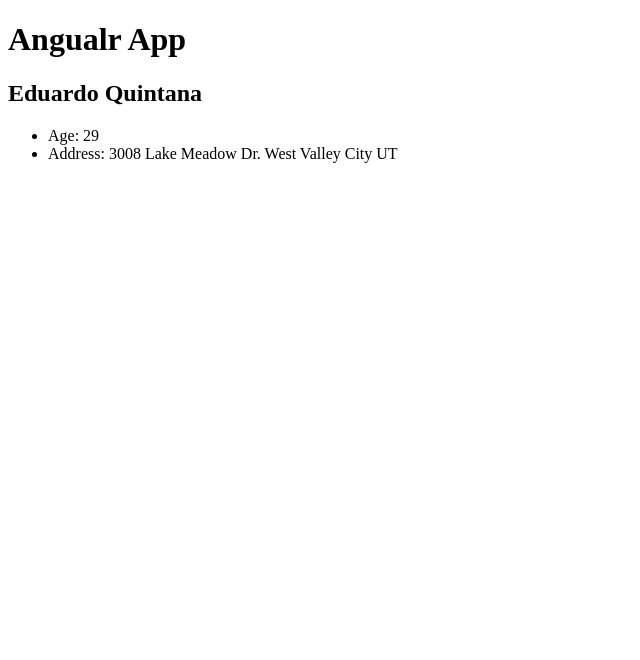
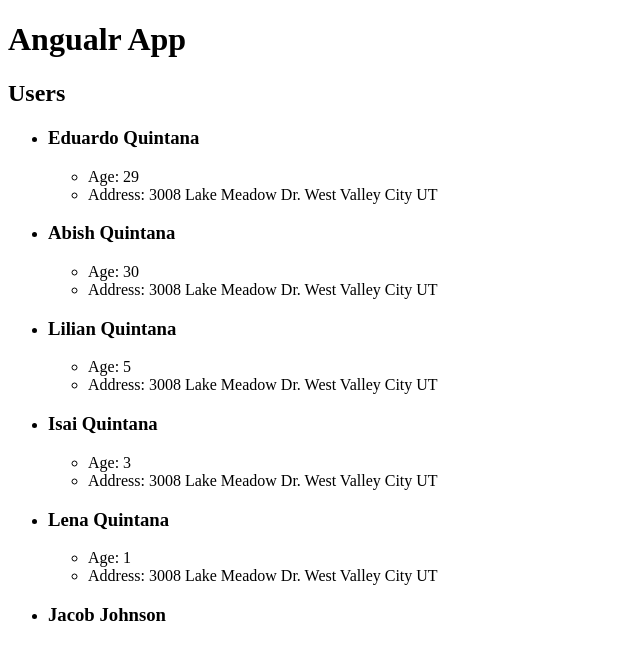
Before and after one commit to Equintana89/Coding-Projects, an Angular app in the folder angularapp/: page / in a window 1280 px wide. Shown: the top 660 px of the page, without its empty margins (0-640 px from the left). Built offline with nearby package versions, Linux system fonts and the light colour scheme.

Commit message:
Course continued

```diff
--- a/angularapp/src/app/app.component.html
+++ b/angularapp/src/app/app.component.html
@@ -1,2 +1,2 @@
 <h1>Angualr App</h1>
-<app-user></app-user>
+<app-users></app-users>
--- a/angularapp/src/app/app.module.ts
+++ b/angularapp/src/app/app.module.ts
@@ -3,11 +3,13 @@
 
 import { AppComponent } from './app.component';
 import { UserComponent } from './components/user/user.component';
+import { UsersComponent } from './components/users/users.component';
 
 @NgModule({
   declarations: [
     AppComponent,
-    UserComponent
+    UserComponent,
+    UsersComponent
   ],
   imports: [
     BrowserModule
--- a/angularapp/src/app/components/user/user.component.ts
+++ b/angularapp/src/app/components/user/user.component.ts
@@ -1,4 +1,4 @@
-import { Component } from '@angular/core';
+import { Component, OnInit } from '@angular/core';
 import { User } from '../../models/User';
 
 @Component({
@@ -9,12 +9,16 @@
 
 
 
-export class UserComponent {
+export class UserComponent implements OnInit {
       //Properties
       user: User;
 
       //Methods
       constructor() {
+
+      }
+
+      ngOnInit() {
             this.user = {
                   firstName: 'Eduardo',
                   lastName: 'Quintana',
@@ -23,7 +27,6 @@
                         street: '3008 Lake Meadow Dr.',
                         city: 'West Valley City',
                         state: "UT"
-
                    }
             }
       }
--- /dev/null
+++ b/angularapp/src/app/components/users/users.component.html
@@ -0,0 +1,16 @@
+<h2>Users</h2>
+<ul *ngIf="loaded && users.length > 0">
+      <li *ngFor="let user of users">
+      <h3>{{ user.firstName }} {{ user.lastName }}</h3>
+            <ul *ngIf="showExtended && user.age && user.address">
+            <li>Age: {{ user.age }}</li>
+            <li>Address: {{ user.address.street }} {{ user.address.city }} {{ user.address.state }}</li>
+            </ul>
+      </li>
+</ul>
+
+<!-- <ng-template #noUsers><h4>No users found</h4></ng-template> -->
+
+<h4 *ngIf="users.length == 0">No users found</h4>
+
+<h4 *ngIf="!loaded">Loading Users...</h4>
--- /dev/null
+++ b/angularapp/src/app/components/users/users.component.ts
@@ -0,0 +1,91 @@
+import { Component, OnInit } from '@angular/core';
+import { User } from '../../models/User';
+
+@Component({
+  selector: 'app-users',
+  templateUrl: './users.component.html',
+  styleUrls: ['./users.component.css']
+})
+export class UsersComponent implements OnInit {
+    users: User[];
+    showExtended: boolean = true;
+    loaded: boolean = false;
+
+  constructor() { }
+
+  ngOnInit() {
+
+      this.users = [
+        {
+          firstName: 'Eduardo',
+          lastName: 'Quintana',
+          age: 29,
+          address: {
+                street: '3008 Lake Meadow Dr.',
+                city: 'West Valley City',
+                state: "UT"
+          }
+        },
+
+        {
+          firstName: 'Abish',
+          lastName: 'Quintana',
+          age: 30,
+          address: {
+                street: '3008 Lake Meadow Dr.',
+                city: 'West Valley City',
+                state: "UT"
+          }
+        },
+
+        {
+          firstName: 'Lilian',
+          lastName: 'Quintana',
+          age: 5,
+          address: {
+                street: '3008 Lake Meadow Dr.',
+                city: 'West Valley City',
+                state: "UT"
+          }
+        },
+
+
+        {
+          firstName: 'Isai',
+          lastName: 'Quintana',
+          age: 3,
+          address: {
+                street: '3008 Lake Meadow Dr.',
+                city: 'West Valley City',
+                state: "UT"
+          }
+        },
+
+        {
+          firstName: 'Lena',
+          lastName: 'Quintana',
+          age: 1,
+          address: {
+                street: '3008 Lake Meadow Dr.',
+                city: 'West Valley City',
+                state: "UT"
+          }
+        }
+
+      ];
+
+      this.loaded = true;
+
+
+      this.addUser({
+          firstName: 'Jacob',
+          lastName: 'Johnson',
+
+      });
+    }
+
+    addUser(user: User) {
+      this.users.push(user);
+    }
+
+}
```
Also changed, not shown: angularapp/src/app/models/User.ts (+5 -5 lines), angularapp/src/app/components/users/users.component.css (added). Lines whose indentation alone changed are shown as unchanged.
